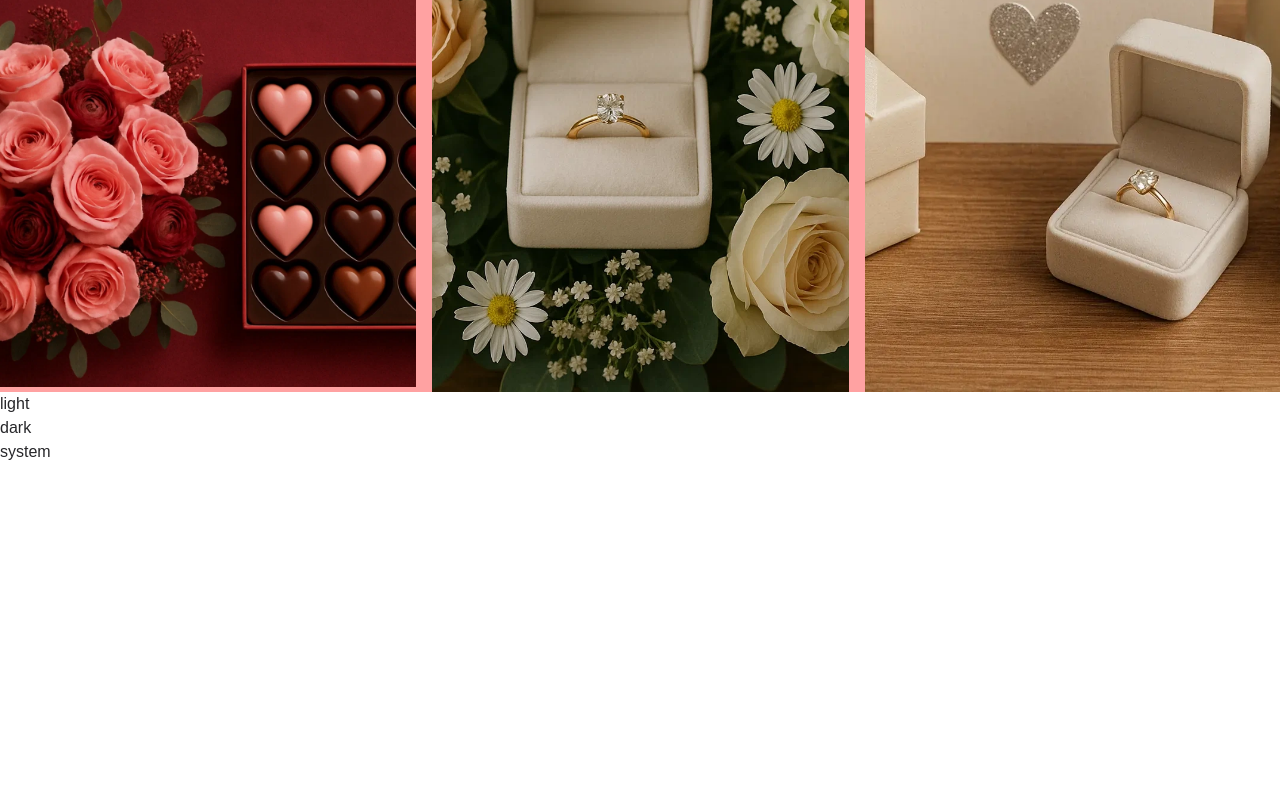
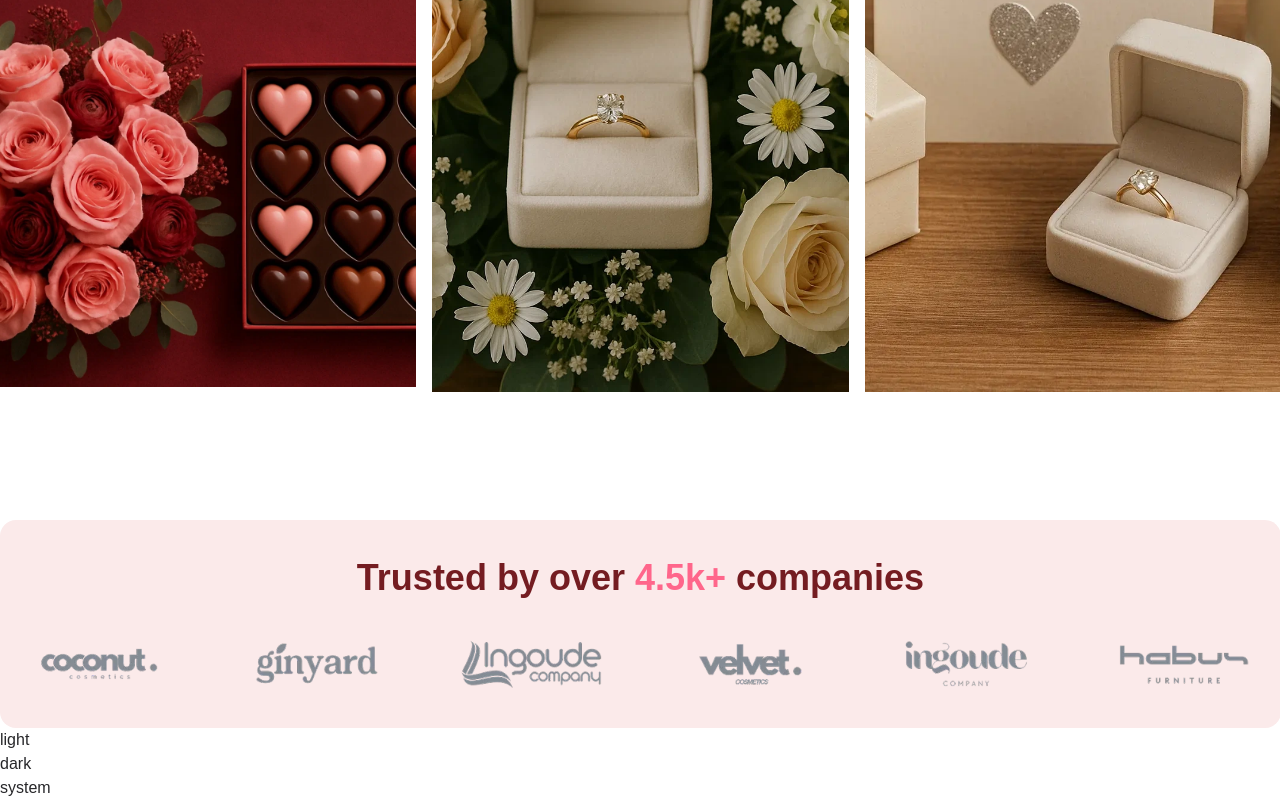
Before and after one commit to MahmoudKamel0/rose-app, a Next.js app: page /overview in a window 1280 px wide. Shown: the part 740-1540 px from the top of the page. Before the commit the page ends 1204 px from the top, so only its background shows below. Built offline with nearby package versions, Linux system fonts and the light colour scheme; a web font is replaced by a local one.

Commit message:
feat(companies_section): implement Companies section with dark mode support

```diff
--- a/src/app/overview/page.tsx
+++ b/src/app/overview/page.tsx
@@ -1,3 +1,4 @@
+import CompaniesSection from "@components/layout/campanies-section/campanies-section";
 import GallerySection from "@components/layout/gallary-section/gallery-section";
 
 import { cn } from "@lib/utils/cn.utils";
@@ -5,8 +6,9 @@ import { cn } from "@lib/utils/cn.utils";
 export default function HomePage() {
     return (
         <>
-            <div className={cn("mx-auto w-[1281px] bg-red-300")}>
+            <div className={cn("mx-auto w-[1281px]")}>
                 <GallerySection />
+                <CompaniesSection />
             </div>
         </>
     );
--- /dev/null
+++ b/src/components/layout/campanies-section/campanies-section.tsx
@@ -0,0 +1,58 @@
+import { cn } from "@lib/utils/cn.utils";
+import Image from "next/image";
+import React from "react";
+
+
+
+const companyLogos = [
+    {
+        src: "/images/sponsors/coconut.webp",
+        alt: "Coconut Cosmetics logo in soft gray text",
+    },
+    {
+        src: "/images/sponsors/ginyard.webp",
+        alt: "Ginyard logo with a leaf accent above the letter i",
+    },
+    {
+        src: "/images/sponsors/ingoude2.webp",
+        alt: "Ingoude Company logo with wavy underline design",
+    },
+    {
+        src: "/images/sponsors/velvet.webp",
+        alt: "Velvet Cosmetics logo in minimalist gray font",
+    },
+    {
+        src: "/images/sponsors/ingoude.webp",
+        alt: "Ingoude Company logo in elegant rounded typography",
+    },
+    {
+        src: "/images/sponsors/habun.webp",
+        alt: "Habur Furniture logo with clean modern lettering",
+    },
+];
+
+export default function CompaniesSection() {
+    return (
+        //  Main container: Background color changes in dark mode
+        <section className={cn("mt-32 flex min-h-52 flex-col justify-center gap-10 rounded-2xl bg-[#FBEAEA] dark:bg-zinc-700")}>
+            {/*  Section heading */}
+            <h2 className={cn("text-center text-4xl font-bold text-[#741C21] dark:text-[#FFC2D0]")}>
+                Trusted by over <span className={cn("text-[#FF668B] dark:text-[#D75458]")}>4.5k+</span> companies
+            </h2>
+
+            {/*  Company logos list */}
+            {/* Dynamically render sponsor logos from the companyLogos array */}
+            <div className={cn("company-logos flex flex-wrap items-center justify-center gap-[71px]")}>
+                {companyLogos.map((logo) => (
+                    <Image
+                        key={logo.src} // ✅ Better unique key than index
+                        src={logo.src}
+                        alt={logo.alt}
+                        width={146}
+                        height={51}
+                    />
+                ))}
+            </div>
+        </section>
+    );
+}
```
